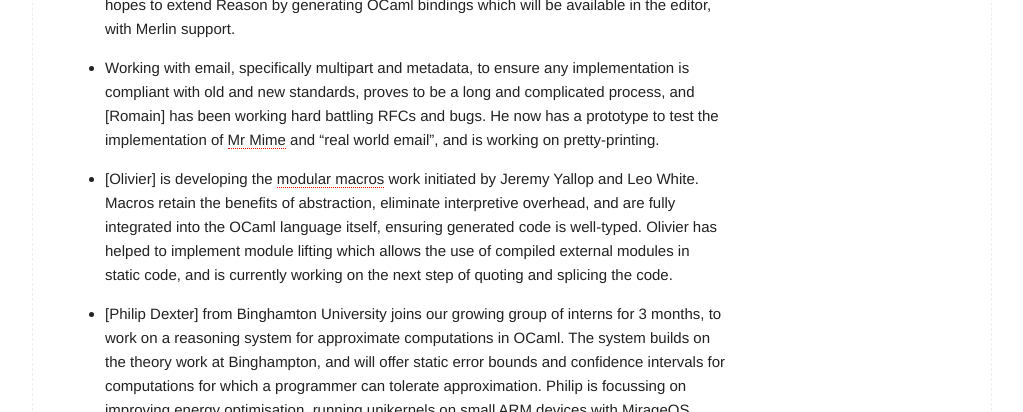
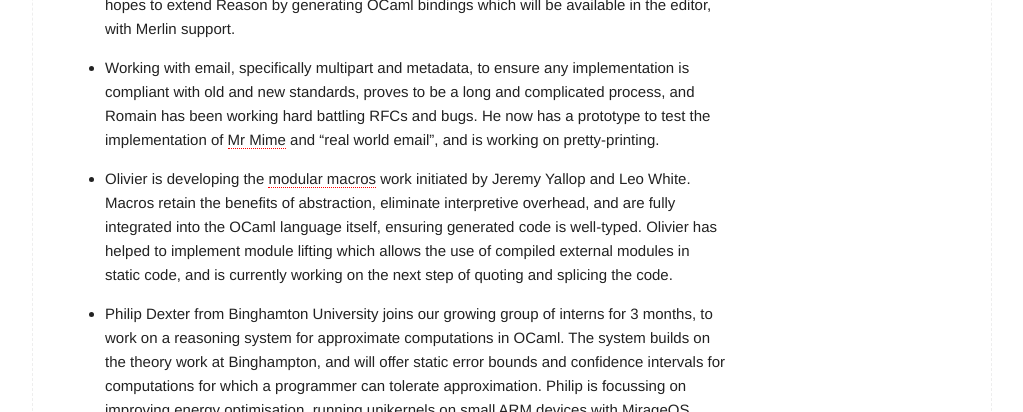
Before and after one commit to ocamllabs/ocamllabs-www, a Jekyll site: the page built from _posts/2016-06-09-busy-spring-week-2016.md, in a window 1280 px wide. Shown: the part 658-1070 px from the top of the page, without its empty margins (128-1151 px from the left). Built offline with Jekyll 4.4.1, drawn with Linux system fonts in a browser that asks for light colours; some of the changed text lies outside the part shown.

Commit message:
remove broken links

```diff
--- a/_posts/2016-06-09-busy-spring-week-2016.md
+++ b/_posts/2016-06-09-busy-spring-week-2016.md
@@ -43,13 +43,13 @@ Olivier deep in the compiler with his macros.
 -   Working with email, specifically multipart and metadata, to ensure
     any implementation is compliant with old and new standards, proves
     to be a long and complicated process, and
-    [Romain] has been working hard battling RFCs and bugs. He now has a prototype to test the implementation of
+    Romain has been working hard battling RFCs and bugs. He now has a prototype to test the implementation of
     [Mr Mime](https://github.com/oklm-wsh/MrMime) and "real world
     email", and is working on pretty-printing.
 
 <!-- -->
 
--   [Olivier] is developing the [modular
+-   Olivier is developing the [modular
     macros](https://www.cl.cam.ac.uk/~jdy22/papers/modular-macros.pdf)
     work initiated by Jeremy Yallop and Leo White. Macros retain the
     benefits of abstraction, eliminate interpretive overhead, and are
@@ -61,7 +61,7 @@ Olivier deep in the compiler with his macros.
 
 <!-- -->
 
--   [Philip Dexter] from Binghamton University joins our growing group of interns for 3 months, to work on a
+-   Philip Dexter from Binghamton University joins our growing group of interns for 3 months, to work on a
     reasoning system for approximate computations in OCaml. The system
     builds on the theory work at Binghampton, and will offer static
     error bounds and confidence intervals for computations for which a
```
